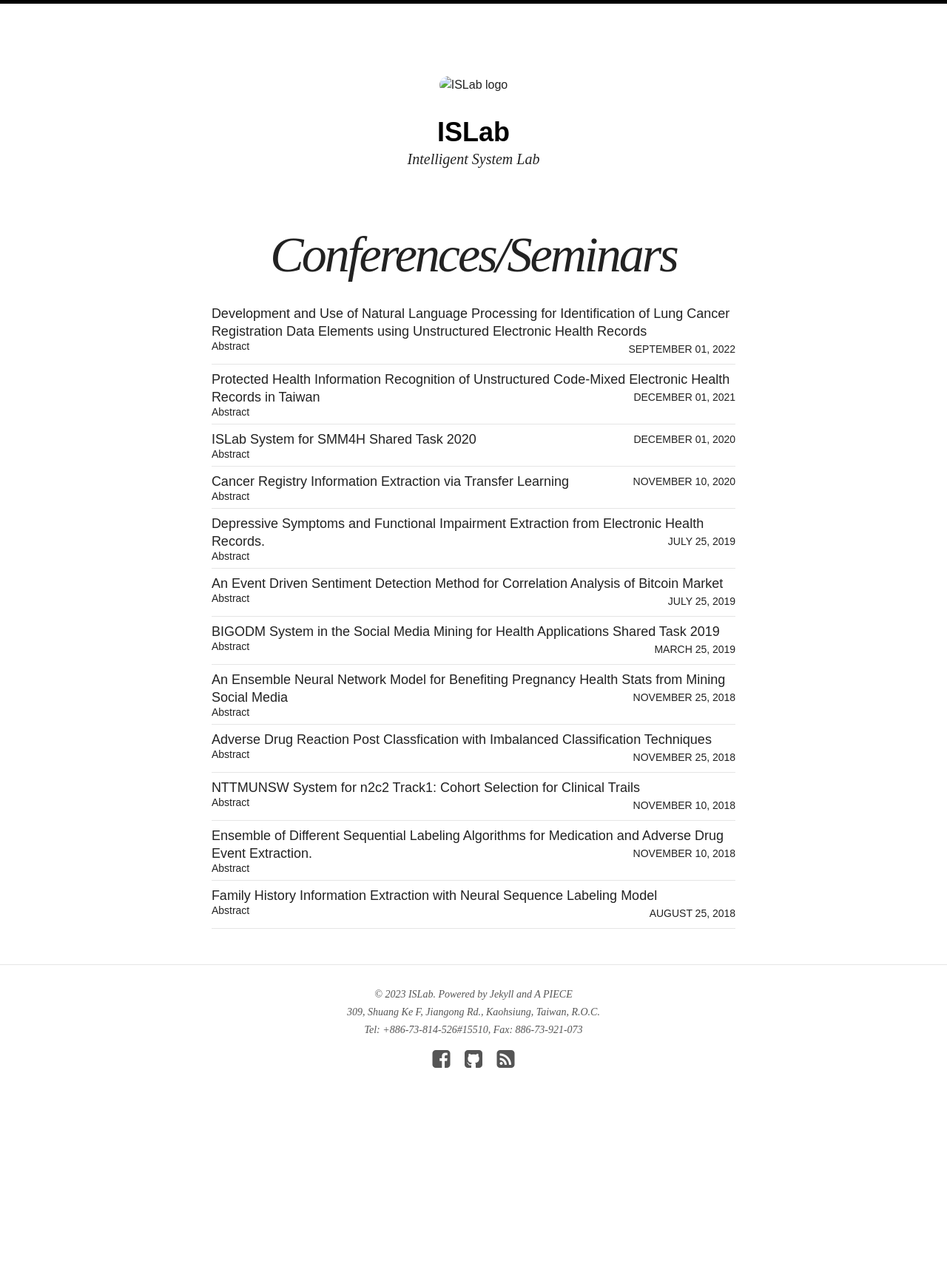
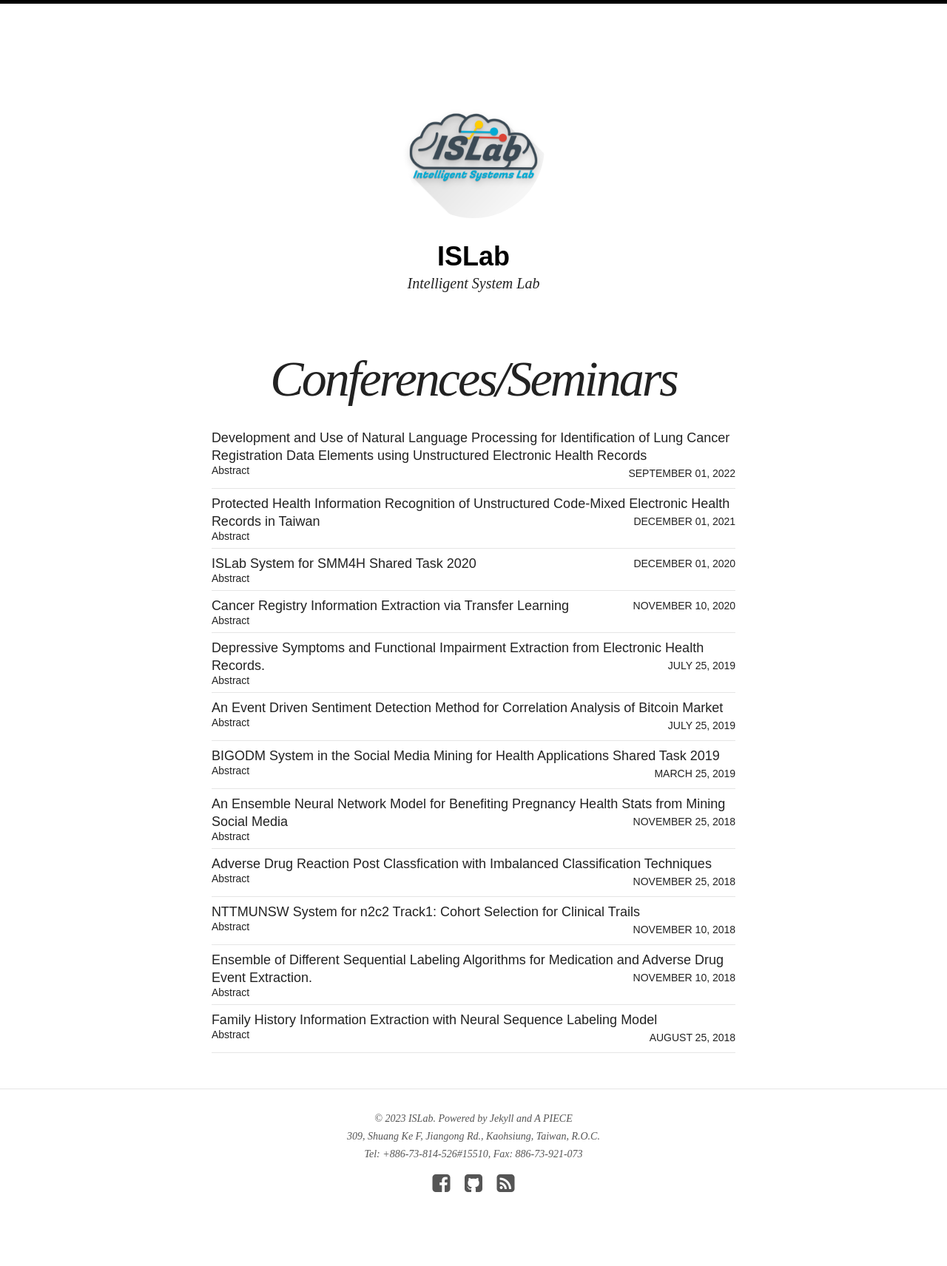
Before and after one commit to nkustislab/nkustislab.github.io, a Jekyll site: the page built from publication-con/index.md, in a window 1280 px wide. Shown: the whole page at 74% size. Built offline with Jekyll 4.4.1, drawn with Linux system fonts in a browser that asks for light colours; nearby versions of some CDN libraries; before the commit the page ends 1544 px from its top, so only the background shows below that.

Commit message:
udpate logo2 site logo

```diff
--- a/_config.yml
+++ b/_config.yml
@@ -8,6 +8,7 @@ title: ISLab
 locale: en_US
 description: Intelligent System Lab
 logo: images/icon-512.png
+logo: icon-512.png
 search: true
 
 # Jekyll configuration
--- a/publication-con/index.md
+++ b/publication-con/index.md
@@ -5,6 +5,7 @@ excerpt: "An archive of publications sorted by date."
 search_omit: true
 ---
 
+
 <ul class="post-list">
 {% for post in site.categories.publication-con %}
   <li><article><a href="{{ site.url }}{{ post.url }}">{{ post.title }} <span class="entry-date"><time datetime="{{ post.date | date_to_xmlschema }}">{{ post.date | date: "%B %d, %Y" }}</time></span>{% if post.excerpt %} <span class="excerpt">{{ post.excerpt | remove: '\[ ... \]' | remove: '\( ... \)' | markdownify | strip_html | strip_newlines | escape_once }}</span>{% endif %}</a></article></li>
```
